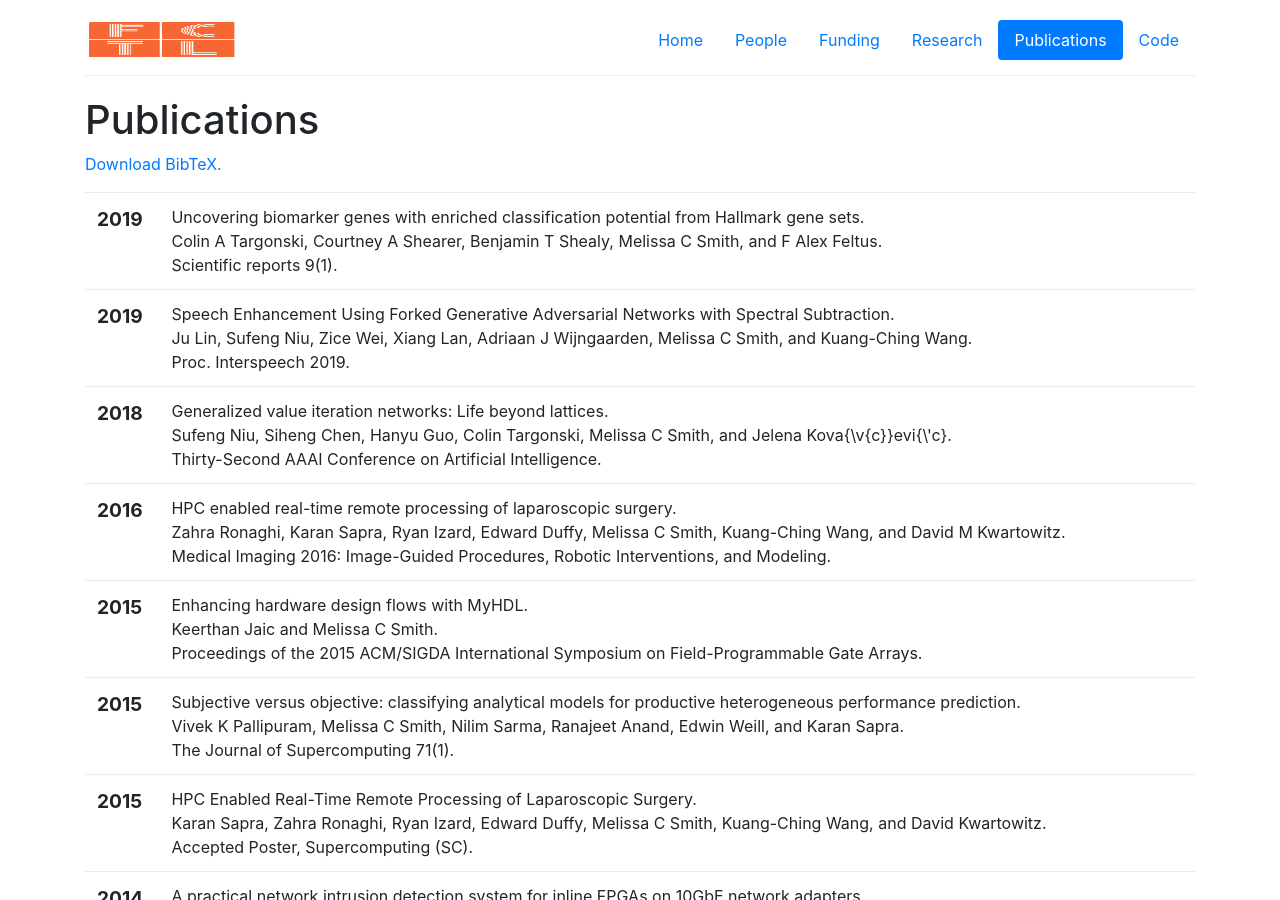
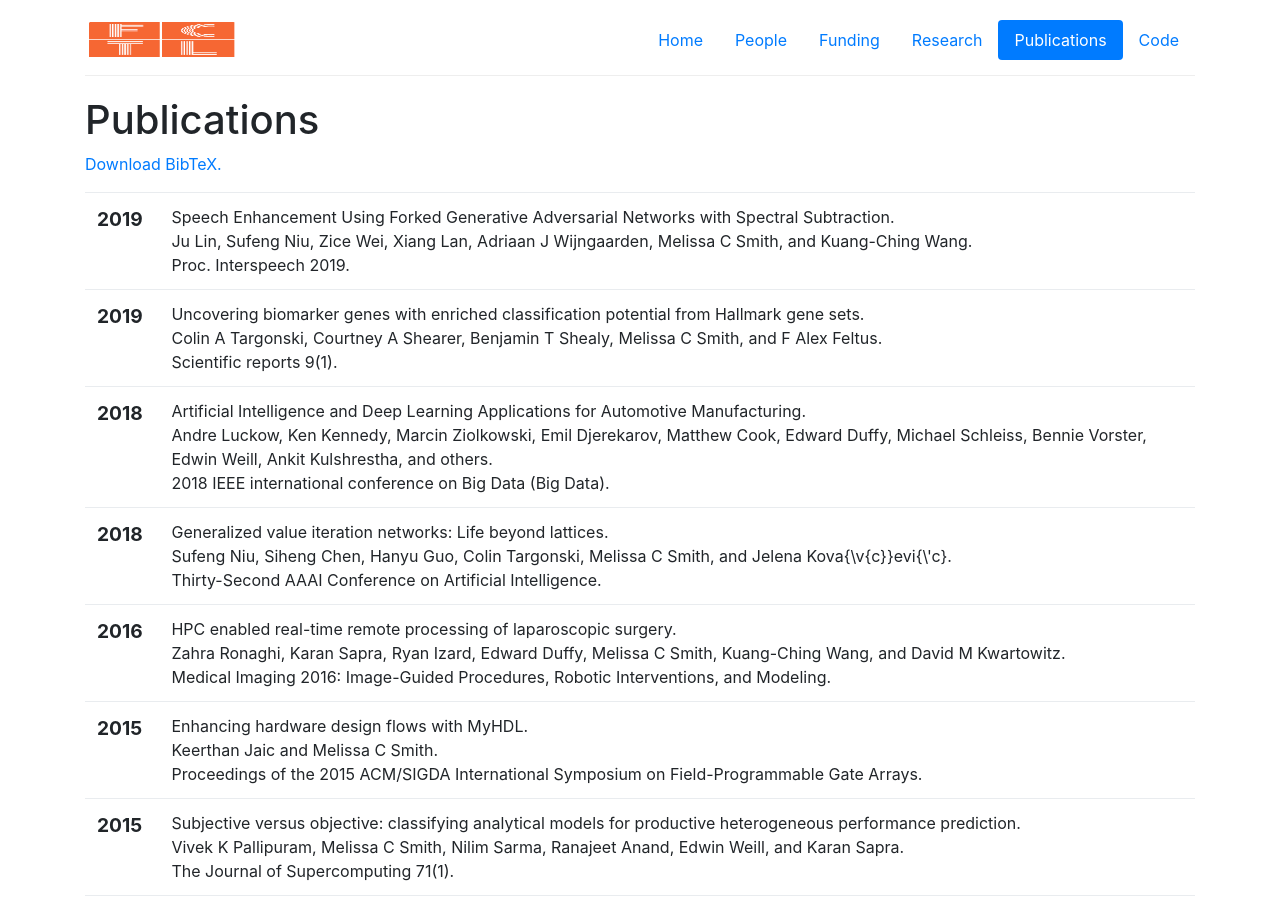
Before and after one commit to CUFCTL/cufctl.github.io, a Jekyll site: the page built from publications.html, in a window 1280 px wide and 900 px high. Built offline with Jekyll 4.4.1, drawn with Linux system fonts in a browser that asks for light colours.

Commit message:
Added publication

```diff
--- a/_includes/pubs.html
+++ b/_includes/pubs.html
@@ -1,5 +1,24 @@
 <table class="table">
 <tbody>
+	<tr>
+		<td>
+			<span class="date">
+				<big><strong>2019</strong></big><br />
+			</span>
+		</td>
+		<td class="publication">
+			<span class="pubtitle">
+				Speech Enhancement Using Forked Generative Adversarial Networks with Spectral Subtraction.
+			</span><br />
+			<span class="authors">
+				Ju Lin, Sufeng Niu, Zice Wei, Xiang Lan, Adriaan J Wijngaarden, Melissa C Smith, and Kuang-Ching Wang.
+			</span><br />
+			<span class="venuetype"></span><span class="venue">Proc. Interspeech 2019</span>.
+			<br />
+			<span class="links">
+			</span>
+		</td>
+	</tr>
 	<tr>
 		<td>
 			<span class="date">
@@ -22,17 +41,17 @@
 	<tr>
 		<td>
 			<span class="date">
-				<big><strong>2019</strong></big><br />
+				<big><strong>2018</strong></big><br />
 			</span>
 		</td>
 		<td class="publication">
 			<span class="pubtitle">
-				Speech Enhancement Using Forked Generative Adversarial Networks with Spectral Subtraction.
+				Artificial Intelligence and Deep Learning Applications for Automotive Manufacturing.
 			</span><br />
 			<span class="authors">
-				Ju Lin, Sufeng Niu, Zice Wei, Xiang Lan, Adriaan J Wijngaarden, Melissa C Smith, and Kuang-Ching Wang.
+				Andre Luckow, Ken Kennedy, Marcin Ziolkowski, Emil Djerekarov, Matthew Cook, Edward Duffy, Michael Schleiss, Bennie Vorster, Edwin Weill, Ankit Kulshrestha, and others.
 			</span><br />
-			<span class="venuetype"></span><span class="venue">Proc. Interspeech 2019</span>.
+			<span class="venuetype"></span><span class="venue">2018 IEEE international conference on Big Data (Big Data)</span>.
 			<br />
 			<span class="links">
 			</span>
```
Also changed, not shown: bib/pubs.bib (+18 -9 lines).
